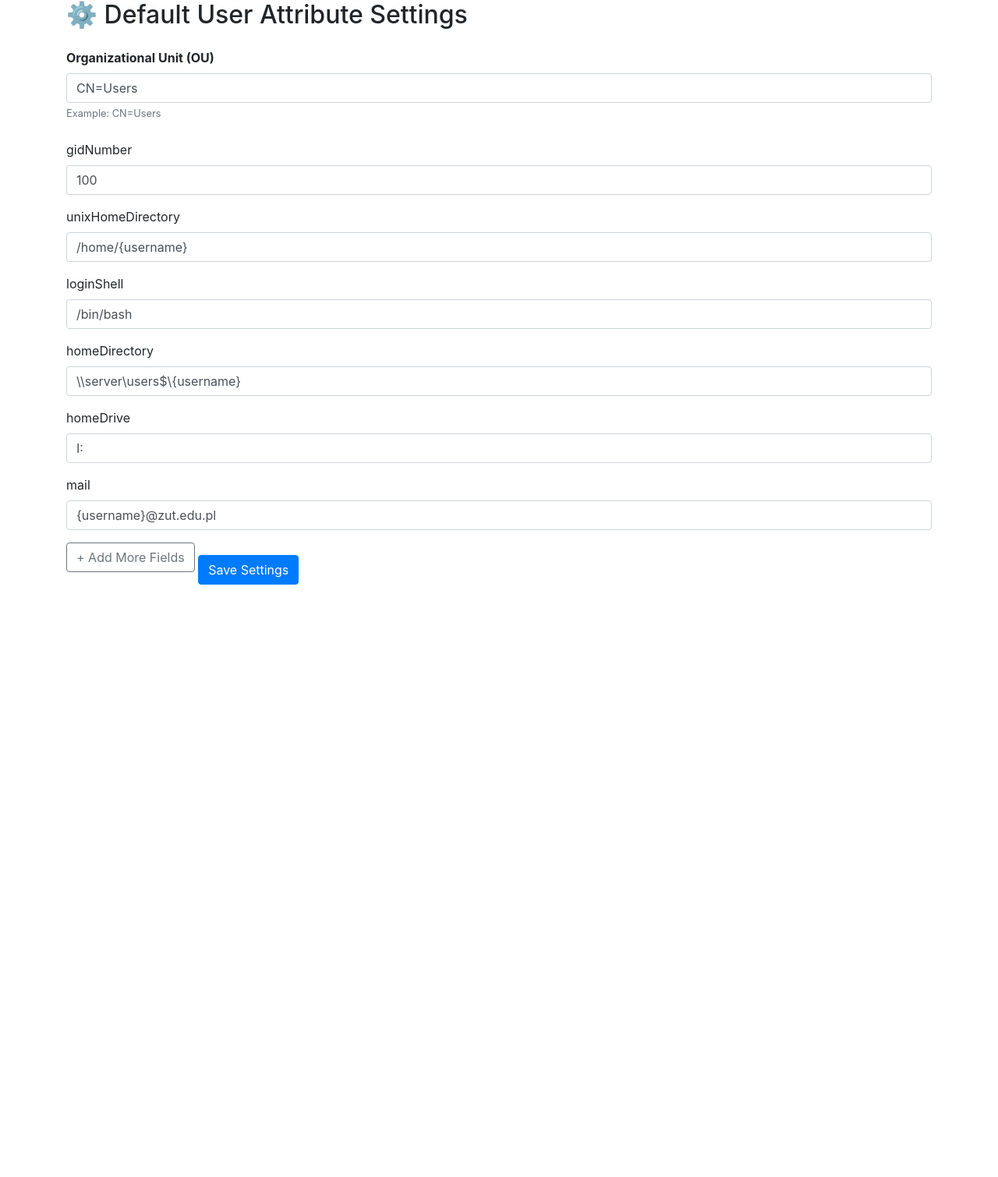
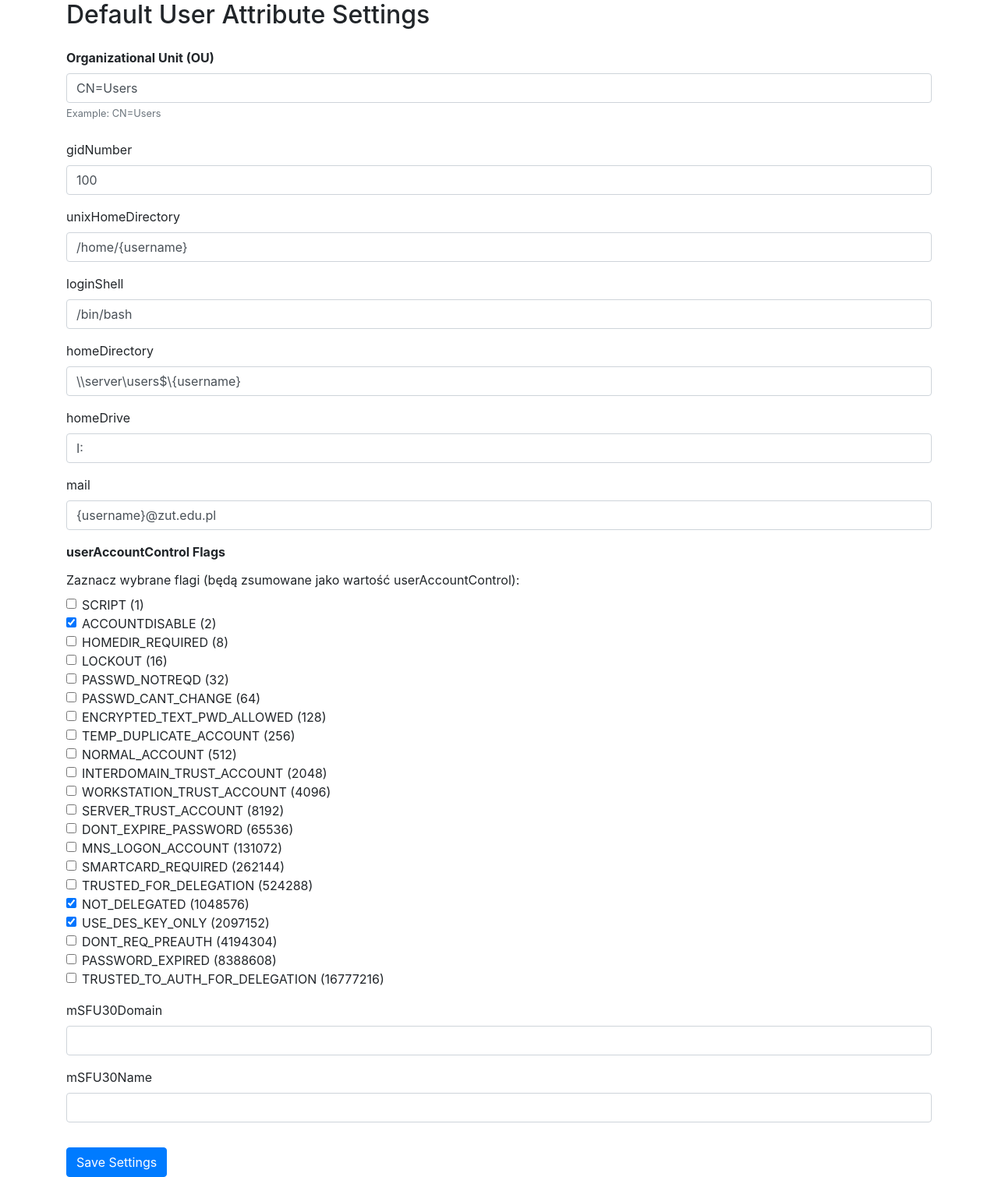
Before and after one commit to projektzad/projektzad, a Flask app: page /settings in a window 1280 px wide. Shown: the part 80-1590 px from the top of the page at 78% size. Before the commit the page ends 830 px from the top, so only its background shows below. Run offline with Flask 3, Linux system fonts and the light colour scheme; some libraries are stand-ins or nearby versions.

Commit message:
poprawione settings oraz init flask aby dzialaly flagi na accountcontrol

```diff
--- a/myapp/app/config/user_defaults.json
+++ b/myapp/app/config/user_defaults.json
@@ -6,6 +6,7 @@
     "loginShell": "/bin/bash",
     "homeDirectory": "\\\\server\\users$\\{username}",
     "homeDrive": "I:",
-    "mail": "{username}@zut.edu.pl"
+    "mail": "{username}@zut.edu.pl",
+    "userAccountControl": 3145730
   }
 }
--- a/myapp/app/routes.py
+++ b/myapp/app/routes.py
@@ -13,18 +13,18 @@ models_path = os.path.join(os.path.dirname(__file__), 'models')
 # Append the path to sys.path
 sys.path.append(models_path)
 
-
 # Import the necessary modules and functions
 from app.models.batch_add import import_users_from_file
 from werkzeug.utils import secure_filename
 from app.models import connection as co
-from app.models.block import change_users_block_status,get_blocked_users_count
-from app.models.all_users import get_all_users,get_all_users_count
+from app.models.block import change_users_block_status, get_blocked_users_count
+from app.models.all_users import get_all_users, get_all_users_count
 from app.config_utils import save_user_defaults, get_default_attributes, load_config
 from app.models.block import block_multiple_users
-from app.models.expire import expire_multiple_users,set_account_expiration,get_expiring_users_count
+from app.models.expire import expire_multiple_users, set_account_expiration, get_expiring_users_count
 from app.models.add import create_user
-from app.models.group_modify import add_user_to_group, remove_user_from_group,list_all_groups,list_group_members, remove_group, add_new_group, load_json_config
+from app.models.group_modify import add_user_to_group, remove_user_from_group, list_all_groups, list_group_members, \
+    remove_group, add_new_group, load_json_config
 from app.models.delete import *
 from app.models.batch_delete_users import *
 
@@ -32,8 +32,10 @@ main_routes = Blueprint('main', __name__)
 
 connection_global = None
 
+
 def flash_error(message):
     flash(message, 'danger')
+
 
 def domain_to_search_base(domain):
     # Split the domain string by the period (.)
@@ -42,13 +44,14 @@ def domain_to_search_base(domain):
     search_base = ','.join(f"dc={part}" for part in domain_parts)
     return search_base
 
+
 def parse_user_data2(user_data):
     # Wydzielenie domeny (wszystkie DC=...) oraz OU=...
     domain_parts = re.findall(r"DC=[^,]+", user_data)
     ou_parts = re.findall(r"OU=[^,]+", user_data)
     cn_parts = re.findall(r"CN=[^,]+", user_data)
 
-      # Dodanie 'Users' do ou_parts, jeśli CN=Users znajduje się w cn_parts
+    # Dodanie 'Users' do ou_parts, jeśli CN=Users znajduje się w cn_parts
     if any("CN=Users" in part for part in cn_parts):
         ou_parts.insert(0, "OU=Users")  # Dodaj 'Users' na początek ou_parts
 
@@ -63,11 +66,12 @@ def parse_user_data2(user_data):
 
     return domain, ou, cn
 
+
 def parse_user_data(user_data):
     # Wydzielenie domeny (wszystkie DC=...) oraz OU=...
     domain_parts = re.findall(r"DC=[^,]+", user_data)
     ou_parts = re.findall(r"OU=[^,]+", user_data)
-    cn_parts =  re.findall(r"CN=[^,]+", user_data)
+    cn_parts = re.findall(r"CN=[^,]+", user_data)
     # Join the domain parts with a dot
     domain = ".".join(part.split('=')[1] for part in domain_parts) if domain_parts else None
 
@@ -77,13 +81,14 @@ def parse_user_data(user_data):
 
     return ou, domain, cn
 
+
 @main_routes.route('/search_user', methods=['POST'])
 def search_user():
     user_data = request.form.get('user_data', '').strip()
     cn = user_data
     conn = get_ldap_connection()
     search_base = domain_to_search_base(domain=session.get('domain', 'default.local'))
-    user_list = get_all_users(conn, search_base,session.get('options'))
+    user_list = get_all_users(conn, search_base, session.get('options'))
 
     # Filter users with a matching 'cn'
     print(user_list)
@@ -102,12 +107,14 @@ def requires_admin(f):
             flash('Brak uprawnień do wykonania tej akcji', 'danger')
             return redirect(url_for('main.index'))
         return f(*args, **kwargs)
+
     return decorated_function
 
 
 # Helper function to get LDAP connection
 def get_ldap_connection():
     return connection_global
+
 
 # Form validation
 def validate_form(fields):
@@ -138,14 +145,15 @@ def index():
         }
 
         # Retrieve the list of all users
-        selected = session.get('options',[])
-        columns = session.get('columns',[])
+        selected = session.get('options', [])
+        columns = session.get('columns', [])
         all_columns = selected + columns
 
         users = get_all_users(connection, search_base, all_columns)
 
         # Render the index page with user data
-        return render_template('index.html', login=session["login"], stats=stats, users=users, cols = columns , options=selected )
+        return render_template('index.html', login=session["login"], stats=stats, users=users, cols=columns,
+                               options=selected)
 
     except Exception as e:
         # Handle errors and redirect to the index page with an error message
@@ -154,6 +162,7 @@ def index():
 
 
 from flask import request, session, redirect, url_for, flash, render_template
+
 
 @main_routes.route('/checkbox_form', methods=['GET', 'POST'])
 def checkbox_form():
@@ -248,6 +257,7 @@ def login():
 
     return render_template('login.html')
 
+
 @main_routes.route('/logout')
 def logout():
     global connection_global  # Declare connection_global as global
@@ -259,6 +269,7 @@ def logout():
     session.pop('ldap_server', None)
     session.pop('domain', None)
     return redirect(url_for('main.login'))
+
 
 @main_routes.route('/delete_user', methods=['GET', 'POST'])
 def delete_user():
@@ -275,6 +286,7 @@ def delete_user():
 
     return delete_user_get(connection)
 
+
 def delete_user_get(connection):
     if not connection:
         flash_error("Brak połączenia z Active Directory.")
@@ -282,9 +294,9 @@ def delete_user_get(connection):
     try:
         # Fetch user list for the form
         domain = session.get('domain', 'default.local')
-        #print("Domain:", domain)
+        # print("Domain:", domain)
         search_base = domain_to_search_base(domain)
-        #print("Search Base:", search_base)
+        # print("Search Base:", search_base)
 
         selected = session.get('options')
         columns = session.get('columns')
@@ -292,11 +304,11 @@ def delete_user_get(connection):
 
         users = get_all_users(connection, search_base, all)
 
-
-        return render_template('delete_user.html', users=users, cols = columns , options=selected)
+        return render_template('delete_user.html', users=users, cols=columns, options=selected)
     except Exception as e:
         flash_error(f"Nie można pobrać listy użytkowników: {str(e)}")
         return redirect(url_for('main.index'))
+
 
 def delete_user_post(connection):
     if not connection:
@@ -335,6 +347,7 @@ def delete_user_post(connection):
 
     return redirect(url_for('main.delete_user'))
 
+
 def delete_user_file(connection):
     if not connection:
         flash_error("Brak połączenia z Active Directory.")
@@ -360,6 +373,7 @@ def delete_user_file(connection):
         flash_error(f"Wystąpił błąd podczas przetwarzania pliku: {str(e)}")
 
     return redirect(url_for('main.delete_user'))
+
 
 @main_routes.route('/add_user', methods=['GET', 'POST'])
 def add_user():
@@ -431,8 +445,10 @@ def add_user():
 
     return add_user_get()
 
+
 def add_user_get():
     return render_template('add_user.html')
+
 
 def add_user_post():
     username = request.form.get('username')
@@ -458,7 +474,7 @@ def add_user_post():
         search_base = dc
 
         # Call create_user
-        success = create_user(connection, username, first_name, last_name, password, dc, search_base,search_base)
+        success = create_user(connection, username, first_name, last_name, password, dc, search_base, search_base)
 
         if success:
             flash(f"User {username} created successfully.", "success")
@@ -485,6 +501,8 @@ def toggle_block_user():
             return toggle_block_user_file(connection)
 
     return toggle_block_user_get(connection)
+
+
 def toggle_block_user_get(connection):
     if not connection:
         flash_error("Brak połączenia z Active Directory.")
@@ -499,10 +517,12 @@ def toggle_block_user_get(connection):
 
         users = get_all_users(connection, search_base, all)
 
-        return render_template('block_user.html', users=users, cols = columns ,options=selected)
+        return render_template('block_user.html', users=users, cols=columns, options=selected)
     except Exception as e:
         flash_error(f"Nie można pobrać listy użytkowników: {str(e)}")
         return redirect(url_for('main.index'))
+
+
 def toggle_block_user_post(connection):
     if not connection:
         flash_error("Brak połączenia z Active Directory.")
@@ -540,6 +560,8 @@ def toggle_block_user_post(connection):
         flash_error(f"Wystąpiły błędy podczas zmiany statusu blokady: {', '.join(errors)}.")
 
     return redirect(url_for('main.toggle_block_user'))
+
+
 def toggle_block_user_file(connection):
     if not connection:
         flash_error("Brak połączenia z Active Directory.")
@@ -677,11 +699,9 @@ def handle_get_request(connection):
         columns = session.get('columns')
         all = selected + columns
 
-
         users = get_all_users(connection, search_base, all)
 
-
-        return render_template('expire_user.html', users=users, cols = columns , options=selected)
+        return render_template('expire_user.html', users=users, cols=columns, options=selected)
     except Exception as e:
         flash_error(f"Nie można pobrać listy użytkowników: {str(e)}")
         return redirect(url_for('main.index'))
@@ -741,10 +761,10 @@ def process_user_addition(connection, add_users, domain, group_name, group_ou, s
     for username in add_users:
         try:
             if username:
-                #print(username)
+                # print(username)
                 _, users_ou, cn = parse_user_data2(username)
-                group_ou_parsed,_,_ = parse_user_data(group_ou)
-                #print(cn, domain, users_ou, group_name, domain, group_ou)
+                group_ou_parsed, _, _ = parse_user_data(group_ou)
+                # print(cn, domain, users_ou, group_name, domain, group_ou)
                 if group_ou_parsed:
                     success = add_user_to_group(connection, cn, domain, users_ou, group_name, domain, group_ou_parsed)
                 else:
@@ -763,9 +783,10 @@ def process_user_removal(connection, remove_users, domain, group_name, group_ou,
         try:
             if username:
                 _, users_ou, cn = parse_user_data2(username)
-                group_ou_parsed,_,_ = parse_user_data(group_ou)
+                group_ou_parsed, _, _ = parse_user_data(group_ou)
                 if group_ou_parsed:
-                    success = remove_user_from_group(connection, cn, domain, users_ou, group_name, domain, group_ou_parsed)
+                    success = remove_user_from_group(connection, cn, domain, users_ou, group_name, domain,
+                                                     group_ou_parsed)
                 else:
                     success = remove_user_from_group(connection, cn, domain, users_ou, group_name, domain, group_ou)
 
@@ -804,13 +825,14 @@ def handle_get_group_modification(connection):
             groups=groups,
             members=members,
             selected_group=selected_group,
-            cols= columns,
+            cols=columns,
             users=users,
-            options = session.get('options')
+            options=session.get('options')
         )
     except Exception as e:
         flash_error(f"Nie można pobrać listy grup: {str(e)}")
         return redirect(url_for('main.index'))
+
 
 @main_routes.route('/groups_management', methods=['GET', 'POST'])
 def groups_management():
@@ -909,21 +931,27 @@ def handle_get_group_management(connection, domain):
 def page_not_found(error):
     return render_template('page_not_found.html'), 404
 
+
 @main_routes.route('/settings', methods=['GET', 'POST'])
 def settings():
     available_attrs = [
         'gidNumber', 'unixHomeDirectory', 'loginShell',
         'homeDirectory', 'homeDrive', 'mail',
-        'description', 'telephoneNumber', 'title', 'department',
-        'company', 'employeeID', 'profilePath', 'scriptPath'
+        'userAccountControl', 'mSFU30Domain', 'mSFU30Name'
     ]
 
     if request.method == 'POST':
         user_defaults = {}
         for attr in available_attrs:
             value = request.form.get(attr)
-            if value:
-                user_defaults[attr] = value
+            if attr == "userAccountControl":
+                flags = request.form.getlist('uac_flags')
+                uac_sum = sum(int(f) for f in flags)
+                user_defaults[attr] = uac_sum
+            else:
+                value = request.form.get(attr)
+                if value:
+                    user_defaults[attr] = value
 
         default_ou = request.form.get('default_ou') or "CN=Users"
 
--- a/myapp/app/templates/settings.html
+++ b/myapp/app/templates/settings.html
@@ -1,7 +1,7 @@
 {% extends "base.html" %}
 
 {% block content %}
-<h2>⚙️ Default User Attribute Settings</h2>
+<h2>Default User Attribute Settings</h2>
 
 <form method="POST" class="mt-4">
   <div class="mb-4">
@@ -12,7 +12,28 @@
 
   <div id="attribute-fields">
     {% for attr in available %}
-      {% if defaults.get(attr) %}
+      {% if attr == "userAccountControl" %}
+        <div class="mb-3 attr-field" data-name="userAccountControl">
+          <label class="form-label"><strong>userAccountControl Flags</strong></label>
+          <div class="form-text mb-2">Zaznacz wybrane flagi (będą zsumowane jako wartość userAccountControl):</div>
+          {% set uac_value = defaults.get('userAccountControl', 0) | int %}
+          {% for val, label in {
+            1: "SCRIPT", 2: "ACCOUNTDISABLE", 8: "HOMEDIR_REQUIRED", 16: "LOCKOUT",
+            32: "PASSWD_NOTREQD", 64: "PASSWD_CANT_CHANGE", 128: "ENCRYPTED_TEXT_PWD_ALLOWED",
+            256: "TEMP_DUPLICATE_ACCOUNT", 512: "NORMAL_ACCOUNT", 2048: "INTERDOMAIN_TRUST_ACCOUNT",
+            4096: "WORKSTATION_TRUST_ACCOUNT", 8192: "SERVER_TRUST_ACCOUNT",
+            65536: "DONT_EXPIRE_PASSWORD", 131072: "MNS_LOGON_ACCOUNT", 262144: "SMARTCARD_REQUIRED",
+            524288: "TRUSTED_FOR_DELEGATION", 1048576: "NOT_DELEGATED", 2097152: "USE_DES_KEY_ONLY",
+            4194304: "DONT_REQ_PREAUTH", 8388608: "PASSWORD_EXPIRED", 16777216: "TRUSTED_TO_AUTH_FOR_DELEGATION"
+          }.items() %}
+            <div class="form-check">
+              <input class="form-check-input" type="checkbox" name="uac_flags" value="{{ val }}"
+                     id="uac_{{ val }}" {% if uac_value|bitwise_and(val) %}checked{% endif %}>
+              <label class="form-check-label" for="uac_{{ val }}">{{ label }} ({{ val }})</label>
+            </div>
+          {% endfor %}
+        </div>
+      {% else %}
         <div class="mb-3 attr-field" data-name="{{ attr }}">
           <label for="{{ attr }}" class="form-label">{{ attr }}</label>
           <input type="text" class="form-control" id="{{ attr }}" name="{{ attr }}" value="{{ defaults.get(attr, '') }}">
@@ -21,43 +42,6 @@
     {% endfor %}
   </div>
 
-  <button type="button" class="btn btn-outline-secondary mb-3" onclick="toggleFieldList()">+ Add More Fields</button>
-
-  <div id="field-list" style="display:none;">
-    <p class="text-muted">Click to add a field:</p>
-    {% for attr in available %}
-      {% if not defaults.get(attr) %}
-        <button type="button" class="btn btn-sm btn-light mb-1 add-attr" data-name="{{ attr }}">{{ attr }}</button>
-      {% endif %}
-    {% endfor %}
-  </div>
-
   <button type="submit" class="btn btn-primary mt-3">Save Settings</button>
 </form>
-
-<script>
-  function toggleFieldList() {
-    const list = document.getElementById("field-list");
-    list.style.display = list.style.display === "none" ? "block" : "none";
-  }
-
-  document.querySelectorAll('.add-attr').forEach(button => {
-    button.addEventListener('click', function () {
-      const name = this.dataset.name;
-
-      if (document.getElementById(name)) return;
-
-      const container = document.getElementById("attribute-fields");
-      const div = document.createElement("div");
-      div.className = "mb-3 attr-field";
-      div.dataset.name = name;
-      div.innerHTML = `
-        <label for="${name}" class="form-label">${name}</label>
-        <input type="text" class="form-control" id="${name}" name="${name}" value="">
-      `;
-      container.appendChild(div);
-      this.remove();
-    });
-  });
-</script>
 {% endblock %}
```
Also changed, not shown: myapp/app/__init__.py (+9 -2 lines).
